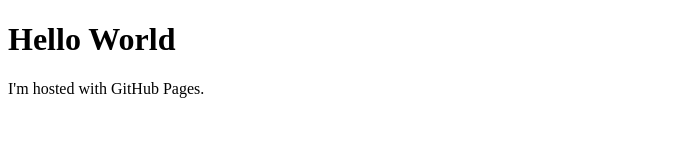
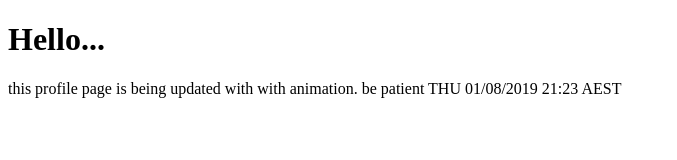
Before and after one commit to waynewe/waynewe.github.io, a plain HTML site: page index.html in a window 1280 px wide. Shown: the whole page, without its empty margins (0-677 px from the left). Drawn offline with Linux system fonts and the light colour scheme.

Commit message:
Update index.html

```diff
--- a/index.html
+++ b/index.html
@@ -4,7 +4,7 @@
       <title>waynewe.github.io</title>
    </head>
    <body>
-      <h1>Hello World</h1>
-      <p>I'm hosted with GitHub Pages.</p>
+      <h1>Hello...</h1>
+      <p>this profile page is being updated with with animation. be patient THU 01/08/2019 21:23 AEST</p>
    </body>
 </html>
```
